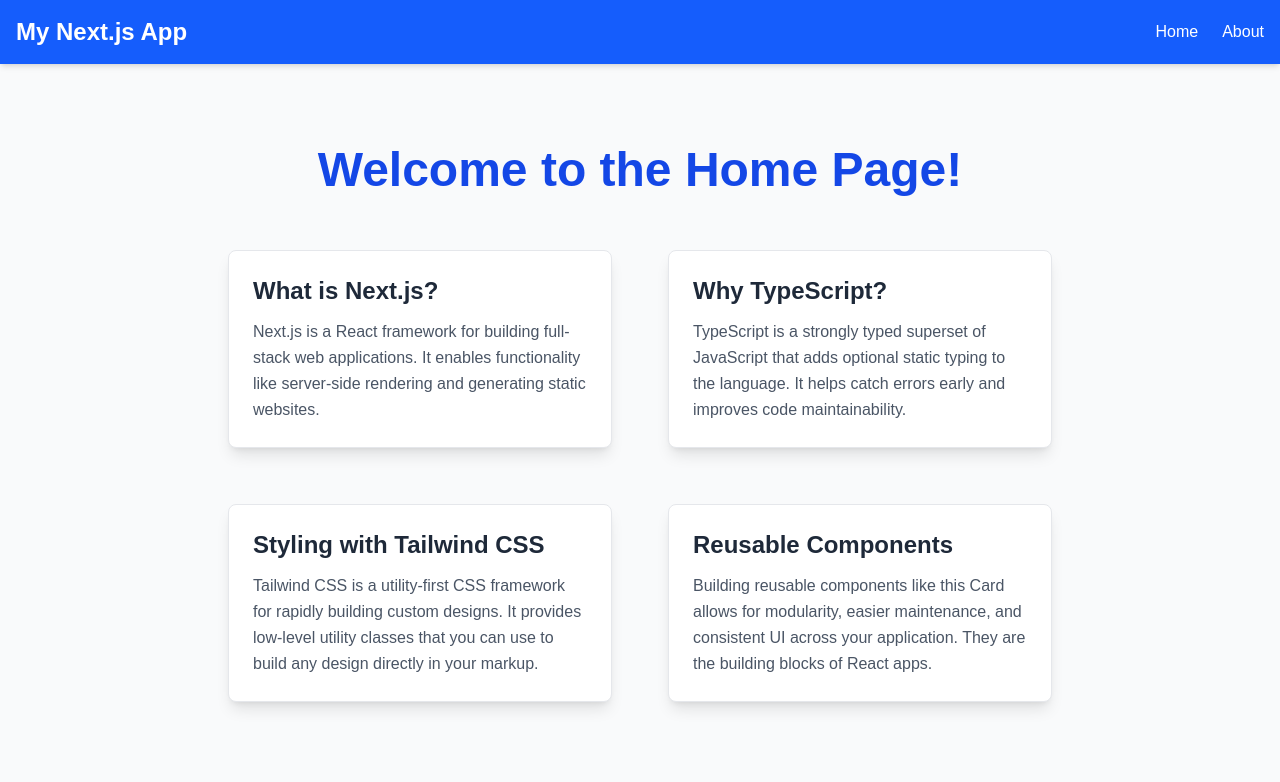
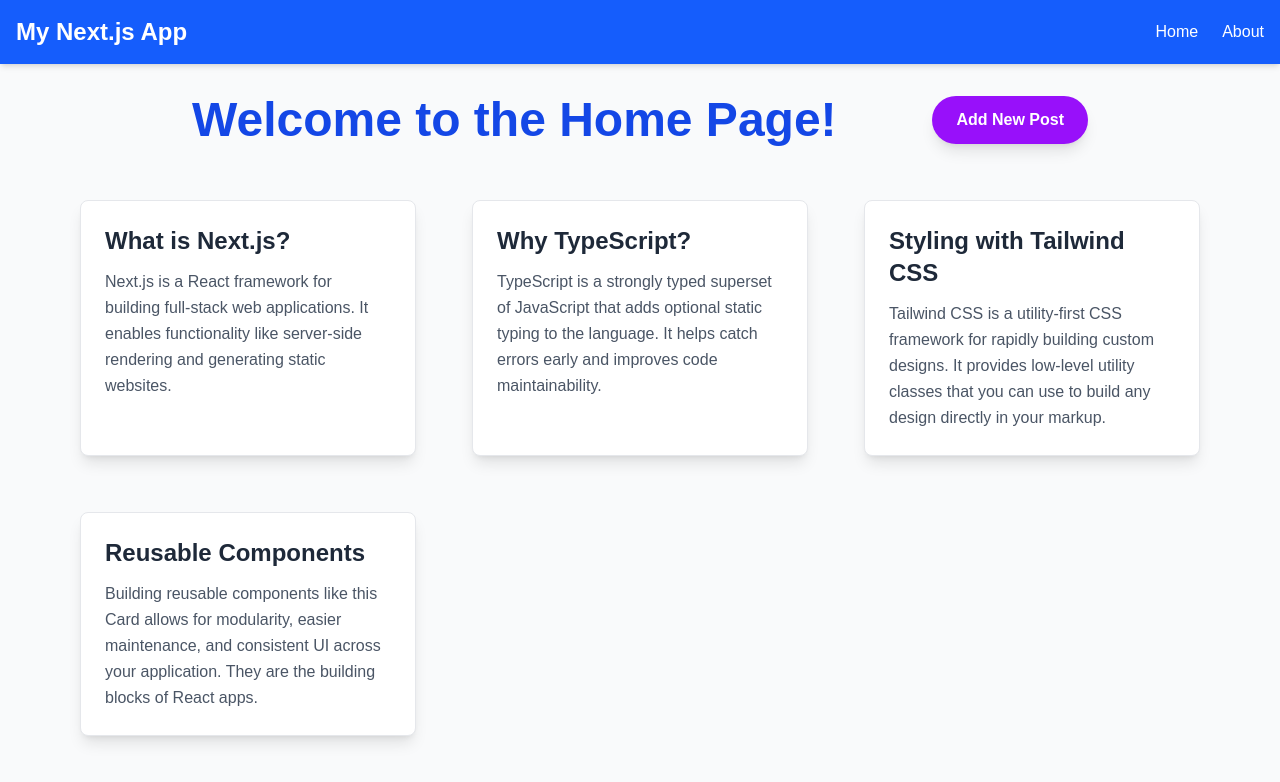
Before and after one commit to KoketsoPhiri/alx-project-0x02-setup, a Next.js app in the folder alx-project-0x02/: page /home/Home in a window 1280 px wide. Shown: the top 782 px of the page. Built offline with nearby package versions, Linux system fonts and the light colour scheme.

Commit message:
added button Props to interfaces

```diff
--- a/alx-project-0x02/components/common/PostModal.tsx
+++ b/alx-project-0x02/components/common/PostModal.tsx
@@ -1,86 +1,61 @@
 // components/common/PostModal.tsx
-import { PostData, PostModalProps } from "@/interfaces";
-import React, { useState } from "react";
+import React, { useState } from 'react';
+import { PostData, PostModalProps } from '@/interfaces';
 
 const PostModal: React.FC<PostModalProps> = ({ onClose, onSubmit }) => {
-  const [post, setPost] = useState<PostData>({
-    userId : 1,
-    id : 0,
-    title: "",
-    body: ""
+  const [title, setTitle] = useState('');
+  const [content, setContent] = useState('');
 
-  });
-
-  // Handles changes in form input fields (title, body, userId)
-  const handleChange = (e: React.ChangeEvent<HTMLInputElement | HTMLTextAreaElement>) => {
-    const { name, value } = e.target;
-    setPost((prevPost) => ({
-      ...prevPost,
-      [name]: name === "userId" ? parseInt(value, 10) : value // Convert userId to number
-    }));
-  };
-
-  // Handles form submission
   const handleSubmit = (e: React.FormEvent) => {
-    e.preventDefault(); // Prevent default browser form submission
-    onSubmit(post); // Call the onSubmit prop with the current post data
-    onClose(); // Close the modal after submission
+    e.preventDefault();
+    // Generate a simple unique ID for demonstration.
+    // In a real application, this would come from an API or a more robust ID generation strategy.
+    const newId = Date.now();
+    onSubmit({ id: newId, title, content });
   };
 
   return (
-    <div className="fixed inset-0 bg-gray-900 bg-opacity-50 flex justify-center items-center z-50"> {/* Added z-50 for layering */}
-      <div className="bg-white rounded-lg p-8 shadow-lg w-full max-w-md mx-4 sm:mx-0"> {/* Added mx-4 sm:mx-0 for better mobile responsiveness */}
-        <h2 className="text-2xl font-bold mb-6 text-gray-800">Add New Post</h2> {/* Increased bottom margin */}
+    <div className="fixed inset-0 bg-gray-900 bg-opacity-50 flex justify-center items-center z-50">
+      <div className="bg-white rounded-lg shadow-xl p-8 w-full max-w-md transform transition-all duration-300 scale-100">
+        <h2 className="text-2xl font-bold mb-6 text-gray-800">Add New Post</h2>
         <form onSubmit={handleSubmit}>
           <div className="mb-4">
-            <label htmlFor="userId" className="block text-gray-700 font-medium mb-2">User ID</label>
-            <input
-              type="number"
-              id="userId"
-              name="userId"
-              value={post.userId}
-              onChange={handleChange}
-              className="w-full px-4 py-2 border border-gray-300 rounded-lg focus:outline-none focus:ring-2 focus:ring-blue-500"
-              required // Make user ID a required field
-            />
-          </div>
-          <div className="mb-4">
-            <label htmlFor="title" className="block text-gray-700 font-medium mb-2">Title</label>
+            <label htmlFor="title" className="block text-gray-700 text-sm font-bold mb-2">
+              Title
+            </label>
             <input
               type="text"
               id="title"
-              name="title"
-              value={post.title}
-              onChange={handleChange}
-              className="w-full px-4 py-2 border border-gray-300 rounded-lg focus:outline-none focus:ring-2 focus:ring-blue-500"
-              placeholder="Enter post title"
-              required // Make title a required field
+              value={title}
+              onChange={(e) => setTitle(e.target.value)}
+              className="shadow appearance-none border rounded w-full py-2 px-3 text-gray-700 leading-tight focus:outline-none focus:shadow-outline focus:border-blue-500"
+              required
             />
           </div>
-          <div className="mb-6"> {/* Increased bottom margin for textarea */}
-            <label htmlFor="body" className="block text-gray-700 font-medium mb-2">Body</label>
+          <div className="mb-6">
+            <label htmlFor="content" className="block text-gray-700 text-sm font-bold mb-2">
+              Content
+            </label>
             <textarea
-              id="body"
-              name="body"
-              value={post.body}
-              onChange={handleChange}
-              rows={5} // Increased rows for better input area
-              className="w-full px-4 py-2 border border-gray-300 rounded-lg focus:outline-none focus:ring-2 focus:ring-blue-500"
-              placeholder="Enter post content"
-              required // Make body a required field
-            />
+              id="content"
+              value={content}
+              onChange={(e) => setContent(e.target.value)}
+              rows={5}
+              className="shadow appearance-none border rounded w-full py-2 px-3 text-gray-700 leading-tight focus:outline-none focus:shadow-outline focus:border-blue-500 resize-none"
+              required
+            ></textarea>
           </div>
-          <div className="flex justify-end space-x-4"> {/* Changed to justify-end and added space-x */}
+          <div className="flex justify-end gap-4">
             <button
               type="button"
               onClick={onClose}
-              className="px-6 py-2 border border-gray-300 text-gray-700 rounded-lg hover:bg-gray-100 transition focus:outline-none focus:ring-2 focus:ring-gray-300"
+              className="bg-gray-300 hover:bg-gray-400 text-gray-800 font-bold py-2 px-4 rounded focus:outline-none focus:shadow-outline transition duration-200"
             >
               Cancel
             </button>
             <button
               type="submit"
-              className="px-6 py-2 bg-blue-600 text-white rounded-lg hover:bg-blue-700 transition focus:outline-none focus:ring-2 focus:ring-blue-500"
+              className="bg-blue-500 hover:bg-blue-700 text-white font-bold py-2 px-4 rounded focus:outline-none focus:shadow-outline transition duration-200"
             >
               Add Post
             </button>
--- a/alx-project-0x02/interfaces/index.ts
+++ b/alx-project-0x02/interfaces/index.ts
@@ -4,3 +4,26 @@ export interface CardProps {
   title: string;
   content: string;
 }
+
+export interface PostData {
+  id: number;
+  title: string;
+  content: string;
+}
+
+export interface PostModalProps {
+  onClose: () => void;
+  onSubmit: (post: PostData) => void;
+}
+
+// New interface for ButtonProps
+export type ButtonSize = 'small' | 'medium' | 'large';
+export type ButtonShape = 'rounded-sm' | 'rounded-md' | 'rounded-full';
+
+export interface ButtonProps {
+  children: React.ReactNode;
+  size?: ButtonSize;
+  shape?: ButtonShape;
+  onClick?: () => void;
+  className?: string; // Allow custom Tailwind classes to be passed
+}
--- a/alx-project-0x02/pages/home/Home.tsx
+++ b/alx-project-0x02/pages/home/Home.tsx
@@ -1,35 +1,72 @@
 // pages/home.tsx
-import React from 'react';
+import React, { useState } from 'react'; // Import useState
 import Header from '@/components/layout/Header';
-import Card from '@/components/common/Card'; // Import the Card component
+import Card from '@/components/common/Card';
+import PostModal from '@/components/common/PostModal'; // Import PostModal
+import { PostData } from '@/interfaces'; // Import PostData
 
 const Home: React.FC = () => {
+  const initialCards: PostData[] = [ // Changed initial content to match PostData structure
+    {
+      id: 1,
+      title: "What is Next.js?",
+      content: "Next.js is a React framework for building full-stack web applications. It enables functionality like server-side rendering and generating static websites."
+    },
+    {
+      id: 2,
+      title: "Why TypeScript?",
+      content: "TypeScript is a strongly typed superset of JavaScript that adds optional static typing to the language. It helps catch errors early and improves code maintainability."
+    },
+    {
+      id: 3,
+      title: "Styling with Tailwind CSS",
+      content: "Tailwind CSS is a utility-first CSS framework for rapidly building custom designs. It provides low-level utility classes that you can use to build any design directly in your markup."
+    },
+    {
+      id: 4,
+      title: "Reusable Components",
+      content: "Building reusable components like this Card allows for modularity, easier maintenance, and consistent UI across your application. They are the building blocks of React apps."
+    }
+  ];
+
+  const [cards, setCards] = useState<PostData[]>(initialCards);
+  const [isModalOpen, setIsModalOpen] = useState(false);
+
+  const handleAddPost = (newPost: PostData) => {
+    // Add new post to the beginning of the array for visibility
+    setCards((prevCards) => [newPost, ...prevCards]);
+    setIsModalOpen(false); // Close modal after submission
+  };
+
   return (
     <div className="flex flex-col min-h-screen bg-gray-50">
       <Header />
-      <main className="flex-grow flex flex-col items-center justify-center p-8">
-        <h1 className="text-5xl font-semibold text-blue-700 mb-10">Welcome to the Home Page!</h1>
+      <main className="flex-grow flex flex-col items-center p-8"> {/* Removed justify-center here */}
+        <div className="flex justify-between items-center w-full max-w-4xl mb-10">
+            <h1 className="text-5xl font-semibold text-blue-700 ">Welcome to the Home Page!</h1>
+            <button
+                onClick={() => setIsModalOpen(true)}
+                className="bg-purple-600 hover:bg-purple-700 text-white font-bold py-3 px-6 rounded-full shadow-lg transition duration-200"
+            >
+                Add New Post
+            </button>
+        </div>
 
-        {/* Container for Cards */}
-        <div className="flex flex-wrap justify-center gap-6"> {/* Added gap for spacing */}
-          <Card
-            title="What is Next.js?"
-            content="Next.js is a React framework for building full-stack web applications. It enables functionality like server-side rendering and generating static websites."
-          />
-          <Card
-            title="Why TypeScript?"
-            content="TypeScript is a strongly typed superset of JavaScript that adds optional static typing to the language. It helps catch errors early and improves code maintainability."
-          />
-          <Card
-            title="Styling with Tailwind CSS"
-            content="Tailwind CSS is a utility-first CSS framework for rapidly building custom designs. It provides low-level utility classes that you can use to build any design directly in your markup."
-          />
-          <Card
-            title="Reusable Components"
-            content="Building reusable components like this Card allows for modularity, easier maintenance, and consistent UI across your application. They are the building blocks of React apps."
-          />
+
+        <div className="grid grid-cols-1 md:grid-cols-2 lg:grid-cols-3 gap-6 w-full max-w-6xl"> {/* Adjusted max-width and added grid */}
+          {cards.map((card) => (
+            <Card
+              key={card.id} // Use the id from PostData for the key
+              title={card.title}
+              content={card.content}
+            />
+          ))}
         </div>
       </main>
+
+      {isModalOpen && (
+        <PostModal onClose={() => setIsModalOpen(false)} onSubmit={handleAddPost} />
+      )}
     </div>
   );
 };
```
